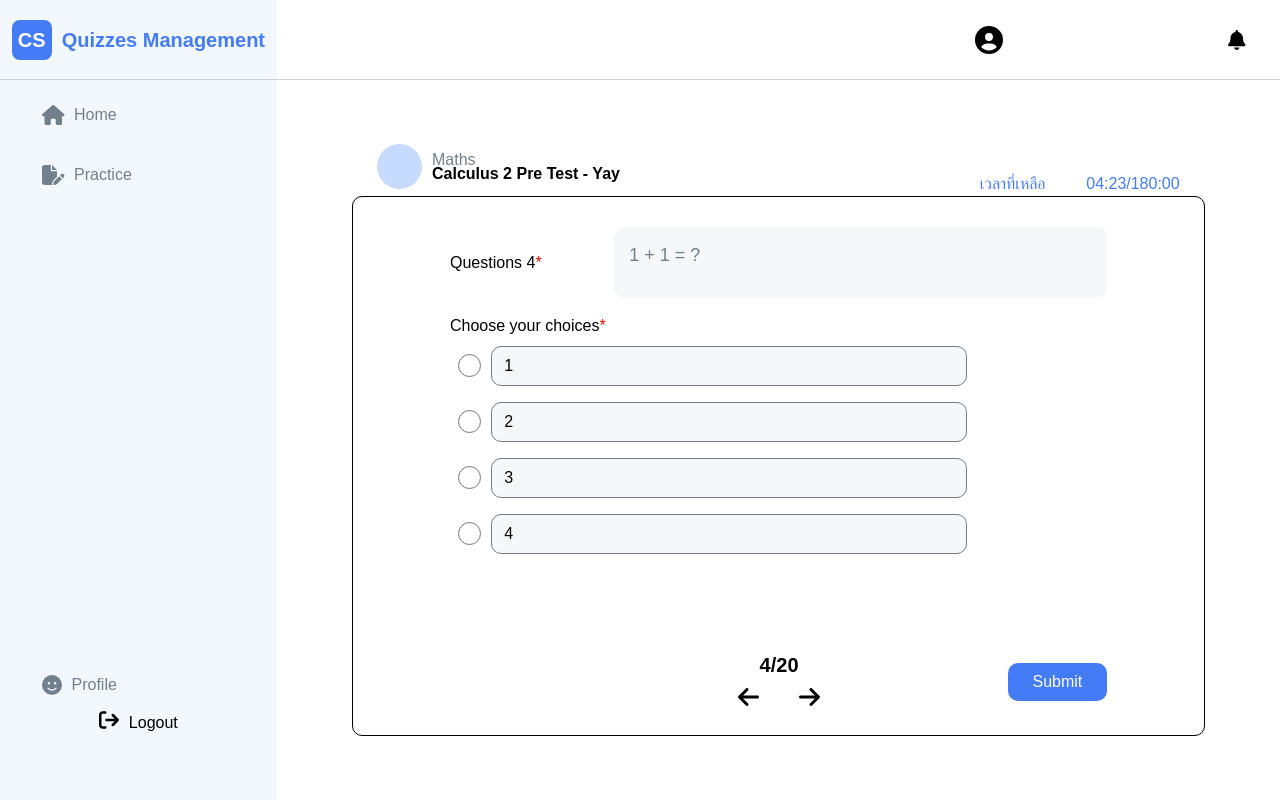
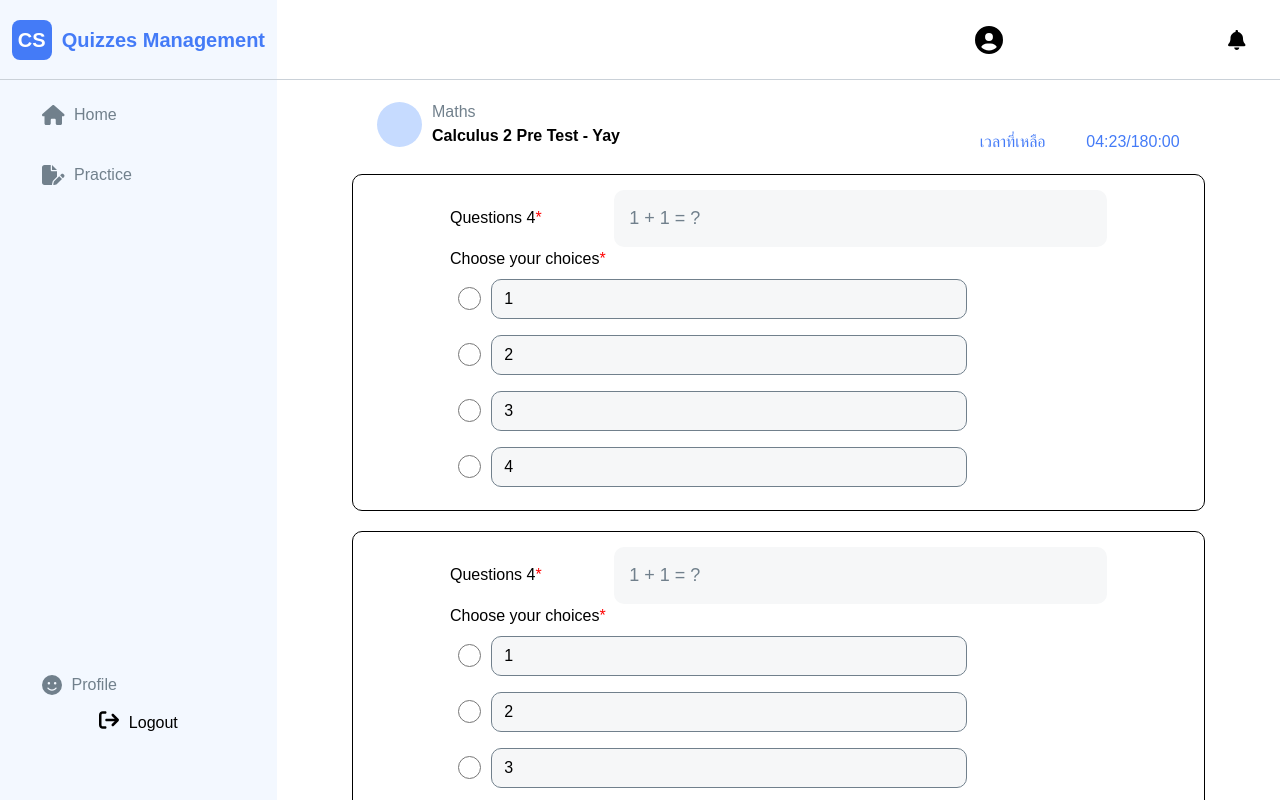
Before and after one commit to Putthakun/QuizzesManagementReact, a React (Vite) app in the folder QuizzesManagementFrontend/: page /ans_student in a window 1280 px wide. Built offline with nearby package versions, Linux system fonts and the light colour scheme.

Commit message:
Add SweetAlert on Ans_Student Page

```diff
--- a/QuizzesManagementFrontend/src/pages/student/Ans_student.jsx
+++ b/QuizzesManagementFrontend/src/pages/student/Ans_student.jsx
@@ -4,8 +4,30 @@ import Navbar_top_student from "../../components/student/Navbar_top_student";
 import { FontAwesomeIcon } from '@fortawesome/react-fontawesome'
 import { faArrowLeft, faArrowRight
 } from '@fortawesome/free-solid-svg-icons'
+import Swal from 'sweetalert2'
 
 function Ans_student() {
+
+    const submitAns = () => {
+        Swal.fire({
+            title: "Are you sure?",
+            text: "you won't be able to go back and make changes!",
+            icon: "warning",
+            showCancelButton: true,
+            confirmButtonColor: "#3085d6",
+            cancelButtonColor: "#d33",
+            confirmButtonText: "Yes, sure!"
+          }).then((result) => {
+            if (result.isConfirmed) {
+              Swal.fire({
+                title: "Success!",
+                text: "Good Luck!!!",
+                icon: "success"
+              });
+            }
+          });
+    }
+
 return (
     <div>
         <div className="main_home">
@@ -15,7 +37,8 @@ return (
                     <Navbar_top_student/>
                 </div>
 
-                <div className="main_right_take_test">
+                {/* <div className="main_right_ans">
+                    <div className="main_right_box_ans">
                         <div className="main_right_multi_head">
                             <div className="main_right_multi_head_box_left">
                                 <div className="main_right_multi_head_left">
@@ -34,6 +57,7 @@ return (
                                 <p>เวลาที่เหลือ</p><p>04:23/180:00</p>
                             </div>
                         </div>
+
                         <div className="main_right_multi_main">
                             <div className="main_right_multi_main_box">
                                 <div className="main_right_multi_main_box_head">
@@ -91,7 +115,123 @@ return (
                                 </div>
                             </div>
                         </div>
+
                     </div>
+
+
+                </div> */}
+
+                <div className="main_right_ans2">
+                    <div className="main_right_box_ans">
+                        <div className="main_right_multi_head">
+                            <div className="main_right_multi_head_box_left">
+                                <div className="main_right_multi_head_left">
+
+                                </div>
+                                <div className="main_right_multi_head_right">
+                                    <div className="main_right_multi_head_right_top">
+                                        <p>Maths</p>
+                                    </div>
+                                    <div className="main_right_multi_head_right_bottom">
+                                        <p>Calculus 2  Pre Test - Yay</p>
+                                    </div>
+                                </div>
+                            </div>
+                            <div className="main_right_multi_head_box_right">
+                                <p>เวลาที่เหลือ</p><p>04:23/180:00</p>
+                            </div>
+                        </div>
+
+                        <div className="main_right_multi_main">
+                            <div className="main_right_multi_main_box">
+                                <div className="main_right_multi_main_box_head">
+                                    <div className="main_right_multi_main_box_head_left">
+                                        <h3>Questions 4</h3><p>*</p>
+                                    </div>
+                                    <div className="main_right_multi_main_box_head_right">
+                                        1 + 1 = ?
+                                    </div>
+                                </div>
+                                <div className="main_right_multi_main_box_main">
+                                    <div className="main_right_multi_main_box_main_head">
+                                        <h3>Choose your choices</h3><p>*</p>
+                                    </div>
+                                    <div className="main_right_multi_main_box_main_main">
+                                        <form action="" className="form_main">
+                                            <div className="form_1">
+                                                <input type="radio" value="1" name="check_box" />
+                                                <label >1</label>
+                                            </div>
+                                            <div className="form_1">
+                                                <input type="radio" value="2" name="check_box" />
+                                                <label >2</label>
+                                            </div>
+                                            <div className="form_1">
+                                                <input type="radio" value="3" name="check_box" />
+                                                <label >3</label>
+                                            </div>
+                                            <div className="form_1">
+                                                <input type="radio" value="4" name="check_box" />
+                                                <label >4</label>
+                                            </div>
+                                        </form>
+                                    </div>
+                                </div>
+                                <div className="main_right_multi_main_box_tail">
+                                </div>
+
+                            </div>
+                        </div>
+
+                        <div className="main_right_multi_main">
+                            <div className="main_right_multi_main_box">
+                                <div className="main_right_multi_main_box_head">
+                                    <div className="main_right_multi_main_box_head_left">
+                                        <h3>Questions 4</h3><p>*</p>
+                                    </div>
+                                    <div className="main_right_multi_main_box_head_right">
+                                        1 + 1 = ?
+                                    </div>
+                                </div>
+                                <div className="main_right_multi_main_box_main">
+                                    <div className="main_right_multi_main_box_main_head">
+                                        <h3>Choose your choices</h3><p>*</p>
+                                    </div>
+                                    <div className="main_right_multi_main_box_main_main">
+                                        <form action="" className="form_main">
+                                            <div className="form_1">
+                                                <input type="radio" value="1" name="check_box" />
+                                                <label >1</label>
+                                            </div>
+                                            <div className="form_1">
+                                                <input type="radio" value="2" name="check_box" />
+                                                <label >2</label>
+                                            </div>
+                                            <div className="form_1">
+                                                <input type="radio" value="3" name="check_box" />
+                                                <label >3</label>
+                                            </div>
+                                            <div className="form_1">
+                                                <input type="radio" value="4" name="check_box" />
+                                                <label >4</label>
+                                            </div>
+                                        </form>
+                                    </div>
+                                </div>
+                                <div className="main_right_multi_main_box_tail">
+                                </div>
+
+                            </div>
+                        </div>
+
+                        <button onClick={submitAns} className="box_end_test">
+                            Submit
+                        </button>
+                    </div>
+
+
+                </div>
+
             </div>
         </div>
     </div>
--- a/QuizzesManagementFrontend/src/styles/student/ans.css
+++ b/QuizzesManagementFrontend/src/styles/student/ans.css
@@ -1,9 +1,33 @@
+.main_right_ans{
+    height: 100%;
+    /* background-color: aqua; */
+    overflow: auto;
+    display: flex;
+    justify-content: center;
+    align-items: center;
+}
+.main_right_ans2{
+    height: 100%;
+    /* background-color: aqua; */
+    overflow: auto;
+}
+.main_right_box_ans{
+    width: 100%;
+    height: auto;
+    display: flex;
+    justify-content: center;
+    align-items: center;
+    flex-direction: column;
+    /* background-color: rgb(247, 200, 200); */
+}
 .main_right_multi_head{
+    margin-top: 20px;
     width: 80%;
     /* background-color:red; */
     display: flex;
     justify-content: space-between;
     align-items: baseline;
+    margin-bottom: 20px;
 }
 .main_right_multi_head_box_left{
     display: flex;
@@ -37,12 +61,12 @@
     /* height: 75%; */
     /* background-color:aquamarine; */
     font-weight: bold;
-    margin-top: -10px;
 }
 .main_right_multi_main{
     width: 85%;
     height: 75%;
     border: 1px solid black;
+    margin-bottom: 20px;
     padding: 15px;
     border-radius: 10px;
     display: flex;
@@ -164,7 +188,7 @@
     padding: 5px 20px 5px 20px;
     font-size: 24px;
 }
-.main_right_multi_main_box_submit_main .box_end_test{
+.box_end_test{
     display: flex;
     justify-content: center;
     align-items: center;
```
Lines whose indentation alone changed are shown as unchanged.
